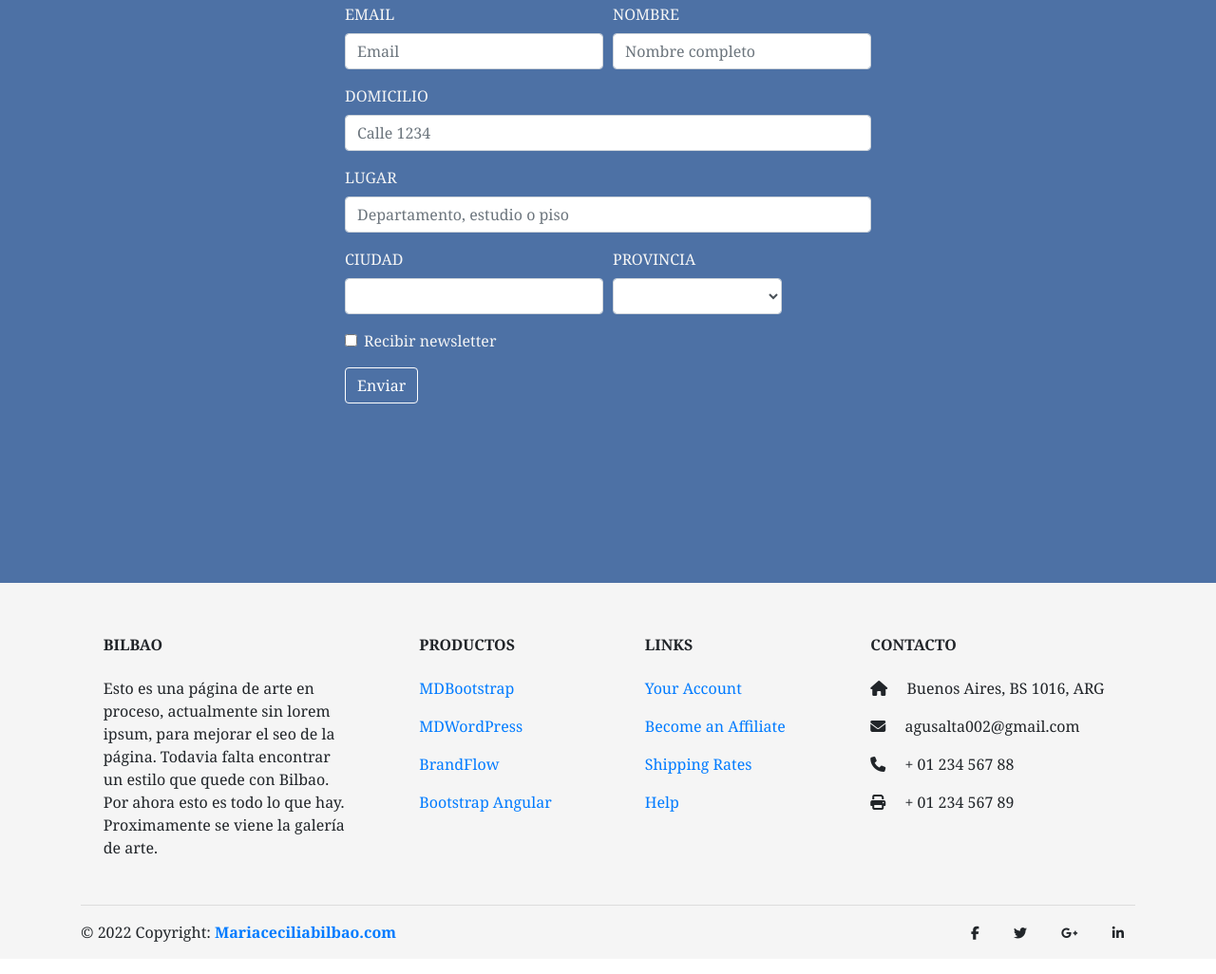
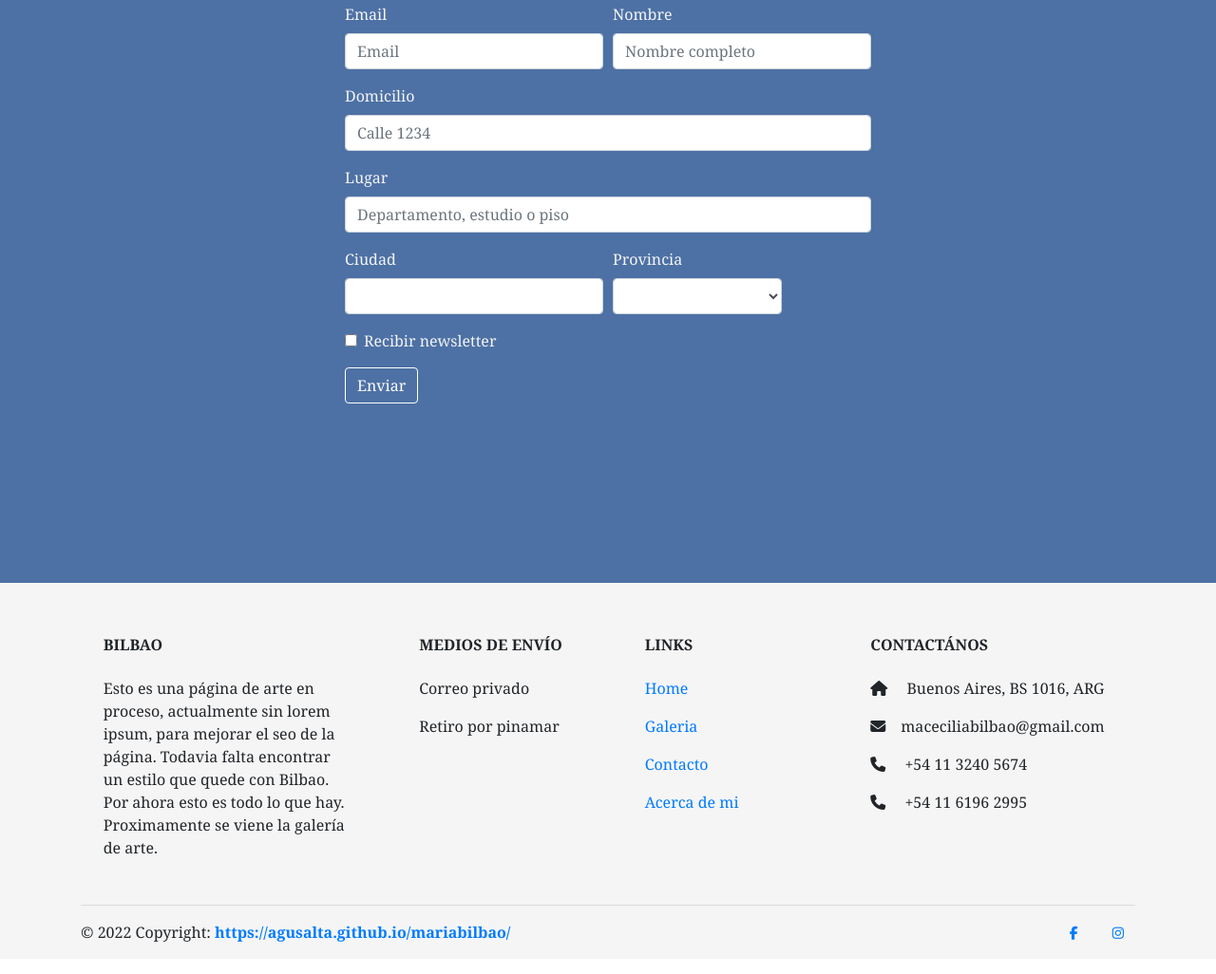
Before and after one commit to agusalta/Proyecto-final-, a website: page contacto.html in a window 1280 px wide. Shown: the part 247-1273 px from the top of the page at 95% size. Drawn offline with nearby package versions, Linux system fonts and the light colour scheme.

Commit message:
cambios en el index

```diff
--- a/contacto.html
+++ b/contacto.html
@@ -57,29 +57,29 @@
           <form>
             <div class="form-row">
               <div class="form-group col-md-6">
-                <label for="inputEmail4">EMAIL</label>
+                <label for="inputEmail4">Email</label>
                 <input type="email" class="form-control" id="inputEmail4" placeholder="Email">
               </div>
               <div class="form-group col-md-6">
-                <label for="name">NOMBRE</label>
+                <label for="name">Nombre</label>
                 <input type="text" class="form-control" id="inputname" placeholder="Nombre completo">
               </div>
             </div>
             <div class="form-group">
-              <label for="inputAddress">DOMICILIO</label>
+              <label for="inputAddress">Domicilio</label>
               <input type="text" class="form-control" id="inputAddress" placeholder="Calle 1234">
             </div>
             <div class="form-group">
-              <label for="inputAddress2">LUGAR</label>
+              <label for="inputAddress2">Lugar</label>
               <input type="text" class="form-control" id="inputAddress2" placeholder="Departamento, estudio o piso">
             </div>
             <div class="form-row">
               <div class="form-group col-md-6">
-                <label for="inputCity">CIUDAD</label>
+                <label for="inputCity">Ciudad</label>
                 <input type="text" class="form-control" id="inputCity">
               </div>
               <div class="form-group col-md-4">
-                <label for="inputState">PROVINCIA</label>
+                <label for="inputState">Provincia</label>
                 <select id="inputState" class="form-control">
                   <option selected></option>
                   <option>...</option>
@@ -98,146 +98,109 @@
       </div>
     </section>
 
-    <footer>
     <section class="section-no-border pb-3">
-        <!-- Footer -->
       <footer class="page-footer font-small mdb-color pt-4" style="padding-left: 0px;">
-
-          <!-- Footer Links -->
         <div class="container text-center text-md-left">
 
-            <!-- Footer links -->
+          <!-- Fila 1 -->
           <div class="row text-center text-md-left mt-3 pb-3">
 
-              <!-- Grid column -->
+            <!-- Columna 1 -->
             <div class="col-md-3 col-lg-3 col-xl-3 mx-auto mt-3">
               <h6 class="text-uppercase mb-4 font-weight-bold">BILBAO</h6>
               <p>Esto es una página de arte en proceso, actualmente sin lorem ipsum, para mejorar el seo de la página. Todavia falta encontrar un estilo que quede con Bilbao.
                 Por ahora esto es todo lo que hay.
                 Proximamente se viene la galería de arte.</p>
             </div>
-              <!-- Grid column -->
 
             <hr class="w-100 clearfix d-md-none">
 
-              <!-- Grid column -->
+            <!-- Columna 2 -->
             <div class="col-md-2 col-lg-2 col-xl-2 mx-auto mt-3">
-                <h6 class="text-uppercase mb-4 font-weight-bold">Productos</h6>
+              <h6 class="text-uppercase mb-4 font-weight-bold">Medios de envío</h6>
               <p>
-                  <a href="#!">MDBootstrap</a>
+                <a>Correo privado</a>
               </p>
               <p>
-                  <a href="#!">MDWordPress</a>
-                </p>
-                <p>
-                  <a href="#!">BrandFlow</a>
-                </p>
-                <p>
-                  <a href="#!">Bootstrap Angular</a>
+                <a>Retiro por pinamar</a>
               </p>
             </div>
-              <!-- Grid column -->
 
             <hr class="w-100 clearfix d-md-none">
 
-              <!-- Grid column -->
+            <!-- Columna 3 -->
             <div class="col-md-3 col-lg-2 col-xl-2 mx-auto mt-3">
               <h6 class="text-uppercase mb-4 font-weight-bold">links</h6>
               <p>
-                  <a href="#!">Your Account</a>
+                <a href="index.html">Home</a>
               </p>
               <p>
-                  <a href="#!">Become an Affiliate</a>
+                <a href="galeria.html">Galeria</a>
               </p>
               <p>
-                  <a href="#!">Shipping Rates</a>
+                <a href="contacto.html">Contacto</a>
               </p>
               <p>
-                  <a href="#!">Help</a>
+                <a href="acercade.html">Acerca de mi</a>
               </p>
             </div>
 
-              <!-- Grid column -->
             <hr class="w-100 clearfix d-md-none">
 
-              <!-- Grid column -->
+            <!-- Columna 4 -->
             <div class="col-md-4 col-lg-3 col-xl-3 mx-auto mt-3">
-                <h6 class="text-uppercase mb-4 font-weight-bold">Contacto</h6>
+              <h6 class="text-uppercase mb-4 font-weight-bold">Contactános</h6>
               <p>
                 <i class="fas fa-home mr-3"></i> Buenos Aires, BS 1016, ARG</p>
               <p>
-                  <i class="fas fa-envelope mr-3"></i> agusalta002@gmail.com</p>
+                <i class="fas fa-envelope mr-3"></i>maceciliabilbao@gmail.com</p>
               <p>
-                  <i class="fas fa-phone mr-3"></i> + 01 234 567 88</p>
+                <i class="fas fa-phone mr-3"></i> +54 11 3240 5674</p>
               <p>
-                  <i class="fas fa-print mr-3"></i> + 01 234 567 89</p>
+                <i class="fas fa-phone mr-3"></i> +54 11 6196 2995</p>
             </div>
-              <!-- Grid column -->
-
           </div>
-            <!-- Footer links -->
 
           <hr>
 
-            <!-- Grid row -->
+          <!-- Fila 2-->
           <div class="row d-flex align-items-center">
 
-              <!-- Grid column -->
+            <!-- Columna 5 -->
             <div class="col-md-7 col-lg-8">
 
               <!--Copyright-->
               <p class="text-center text-md-left">© 2022 Copyright:
-                  <a href="/">
-                    <strong> Mariaceciliabilbao.com</strong>
+                <a href="">
+                  <strong>https://agusalta.github.io/mariabilbao/</strong>
                 </a>
               </p>
 
             </div>
-              <!-- Grid column -->
 
-              <!-- Grid column -->
+            <!-- Columna 6 -->
             <div class="col-md-5 col-lg-4 ml-lg-0">
 
-                <!-- Social buttons -->
+              <!-- Redes -->
               <div class="text-center text-md-right">
                 <ul class="list-unstyled list-inline">
                   <li class="list-inline-item">
-                      <a class="btn-floating btn-sm rgba-white-slight mx-1 waves-effect waves-light">
+                    <a href="https://www.facebook.com/mariacecilia.bilbao.9" target="_blank" class="btn-floating btn-sm rgba-white-slight mx-1 waves-effect waves-light">
                       <i class="fab fa-facebook-f"></i>
                     </a>
                   </li>
                   <li class="list-inline-item">
-                      <a class="btn-floating btn-sm rgba-white-slight mx-1 waves-effect waves-light">
-                        <i class="fab fa-twitter"></i>
-                      </a>
-                    </li>
-                    <li class="list-inline-item">
-                      <a class="btn-floating btn-sm rgba-white-slight mx-1 waves-effect waves-light">
-                        <i class="fab fa-google-plus-g"></i>
-                      </a>
-                    </li>
-                    <li class="list-inline-item">
-                      <a class="btn-floating btn-sm rgba-white-slight mx-1 waves-effect waves-light">
-                        <i class="fab fa-linkedin-in"></i>
+                    <a href="https://www.instagram.com/ma.ceciliabilbao/" target="_blank" class="btn-floating btn-sm rgba-white-slight mx-1 waves-effect waves-light">
+                      <i class="fab fa-instagram"></i>
                     </a>
                   </li>
                 </ul>
               </div>
-
             </div>
-              <!-- Grid column -->
-
           </div>
-            <!-- Grid row -->
-
         </div>
-          <!-- Footer Links -->
-
       </footer>
-        <!-- Footer -->
     </section>
-    </footer>
-
 
 </body>
 </html>
--- a/sass/general/_variables.scss
+++ b/sass/general/_variables.scss
@@ -49,7 +49,8 @@ main {
 	@include todo ($primary, none)
 }
 #mainix {
-	@include todo (whitesmoke, none)
+	@include todo (none, url(/assets/imagenes/Search_Starry\ Night_Hero.png));
+    background-repeat: no-repeat;
 }
 .jumbotron {
 	@include todo (#4D71A5, none)
```
Also changed, not shown: acercade.html (+27 -61 lines), carrito.html (+25 -61 lines), galeria.html (+25 -61 lines), index.html (+40 -66 lines), sass/index.scss (+9 -9 lines), sass/index.css, 1 other file. Lines whose indentation alone changed are shown as unchanged.
